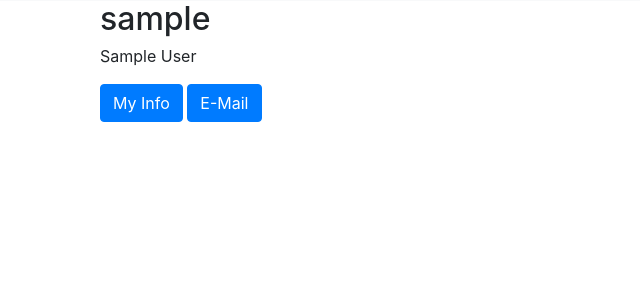
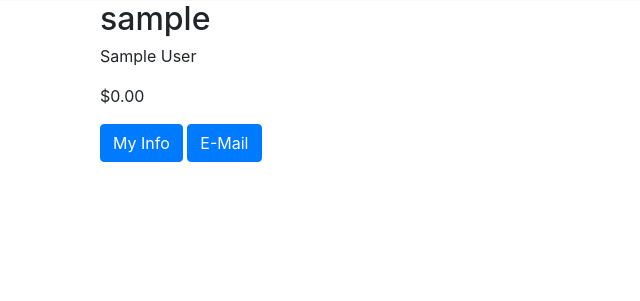
Before and after one commit to wesny/unfold, a Django app: a page that uses unfold/templates/users/user_detail.html in a window 1280 px wide. Shown: the part 55-356 px from the top of the page, without its empty margins (0-640 px from the left). Run offline with Django 3.2, Linux system fonts and the light colour scheme; the visitor is signed in with stand-in values (Sample User, id 1); data comes from the database, SQL or seed files in the repository; some libraries are stand-ins or nearby versions.

Commit message:
Add balance display

```diff
--- a/unfold/templates/users/user_detail.html
+++ b/unfold/templates/users/user_detail.html
@@ -13,6 +13,7 @@
       {% if object.name %}
         <p>{{ object.name }}</p>
       {% endif %}
+      <p>${{ object.balance }}</p>
     </div>
   </div>
 
--- a/unfold/users/models.py
+++ b/unfold/users/models.py
@@ -9,6 +9,7 @@ class User(AbstractUser):
     # First Name and Last Name do not cover name patterns
     # around the globe.
     name = models.CharField(_('Name of User'), blank=True, max_length=255)
+    balance = models.DecimalField(max_digits=8, decimal_places=2, default=0)
 
     def __str__(self):
         return self.username
```
Also changed, not shown: unfold/users/migrations/0002_user_balance.py (added), 1 other file.
